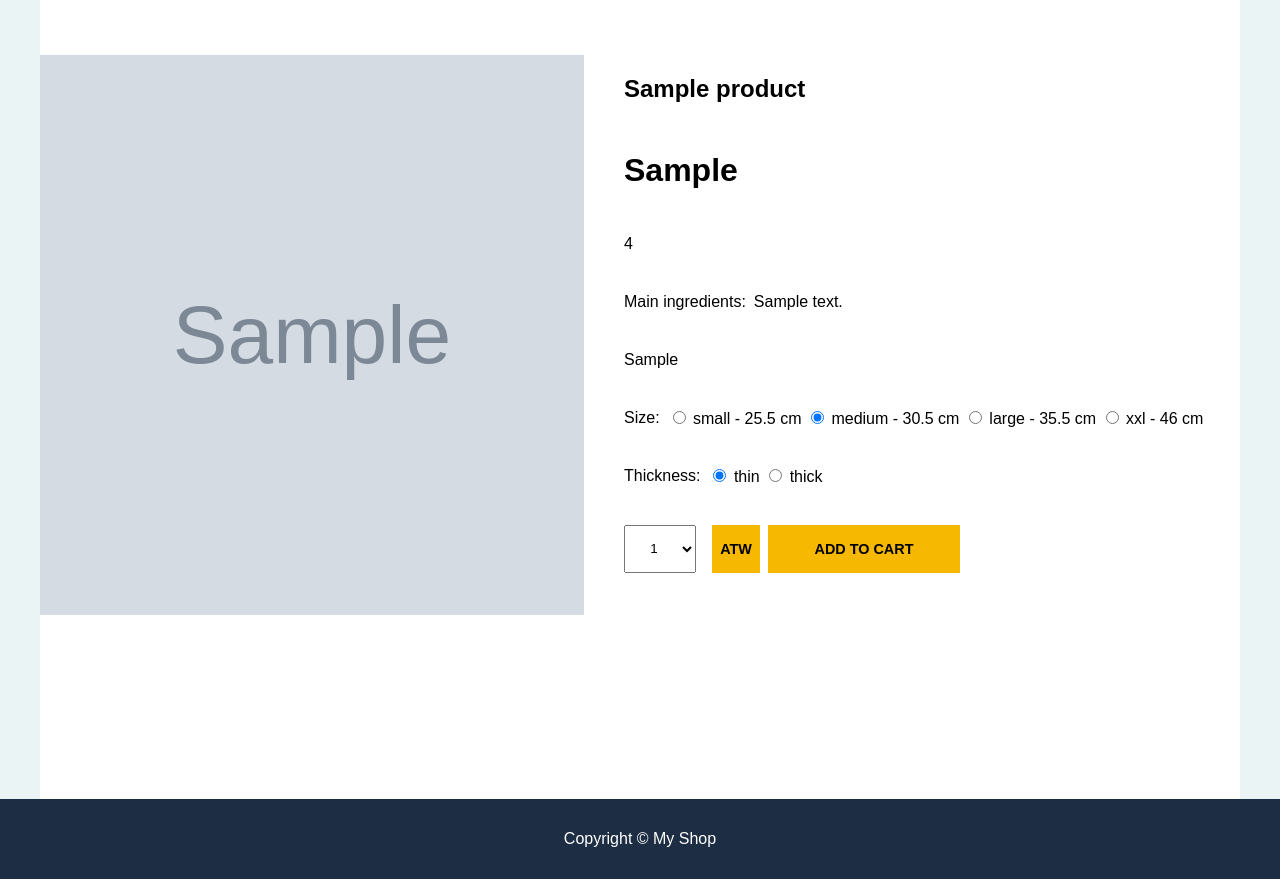
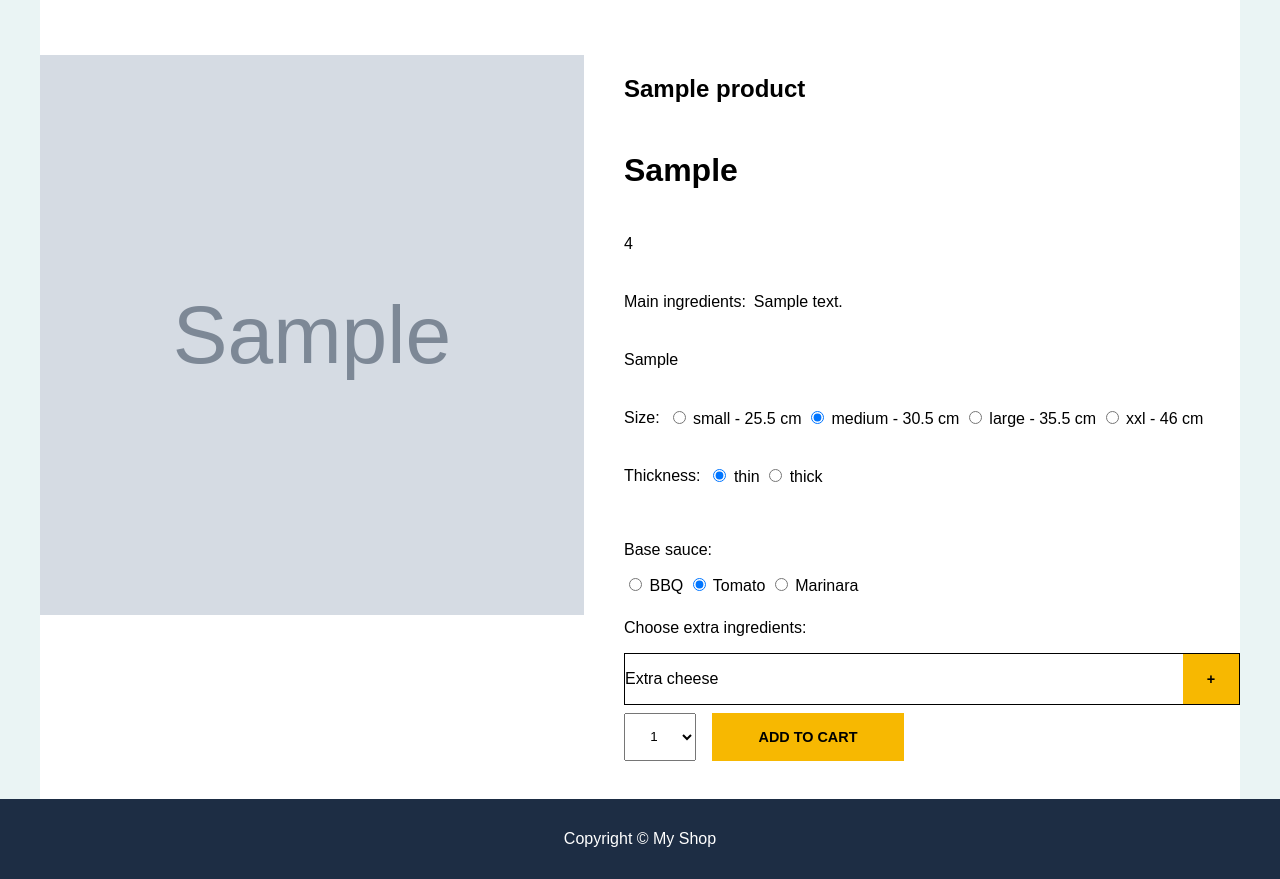
Before and after one commit to tofikvel/Full-Stack-Web-App, a Node server app: page /products/600000000000000000000001 in a window 1280 px wide. Shown: the part 105-984 px from the top of the page. Run offline with Node 20, Linux system fonts and the light colour scheme; tables that the repository leaves empty hold one stand-in row (values such as "Sample post"); grey boxes marked "Sample" are stand-in pictures; some libraries are stand-ins or nearby versions.

Commit message:
added few lines of code

```diff
--- a/public/styles.css
+++ b/public/styles.css
@@ -204,6 +204,24 @@ a {
     margin-right: 1rem;
 }
 
+.product-single-item-add-ingredient-btn-box {
+    display: flex;
+    justify-content: space-between;
+    border: 1px solid #000;
+}
+
+.product-single-item-add-ingredient-btn {
+    padding: 0.5rem;
+    cursor: pointer;
+    border: none;
+    font-size: 0.9rem;
+    font-weight: 600;
+    background: #f7b801;
+    color: #000;
+    height: auto;
+    width: 3.5rem;
+}
+
 .product-single-item-atc-btn-box {
     display: flex;
     align-items: center;
--- a/views/details.ejs
+++ b/views/details.ejs
@@ -55,6 +55,27 @@
                                     <label for="thin">thick</label>
                                 </div>
                             </div>
+                            <div class="product-single-item-base-sauce">
+                                <p class="product-single-item-sauce-label">Base sauce:</p>
+                                <input type="radio" value="BBQ" name="sauce" id="bbq" checked>
+                                <label for="bbq">BBQ</label>
+                                <input type="radio" value="Tomato" name="sauce" id="tomato" checked>
+                                <label for="bbq">Tomato</label>
+                                <input type="radio" value="Marinara" name="sauce" id="marinara">
+                                <label for="bbq">Marinara</label>
+                            </div>
+                            <div class="product-single-item-add-ingredients">
+                                <div class="product-single-item-add-ingredients-title">
+                                    <p>Choose extra ingredients:</p>
+                                </div>
+                                <div class="product-single-item-add-ingredients-list">
+                                    <div class="product-single-item-add-ingredient-btn-box">
+                                        <p class="product-single-item-add-ingredient-btn-label">Extra cheese</p>
+                                        <button class="product-single-item-add-ingredient-btn"
+                                            onclick="toggleIcon(this)">+</button>
+                                    </div>
+                                </div>
+                            </div>
                             <div class="product-single-item-footer">
                                 <div class="product-single-item-footer-size-atc-btn-box">
                                     <select name="quantity" class="product-single-item-quantity">
@@ -65,7 +86,6 @@
                                         <option value="5">5</option>
                                     </select>
                                     <div class="product-single-item-atc-btn-box">
-                                        <button class="product-single-item-atw-btn">ATW</button>
                                         <form method="POST" action="/cart" style="display: inline;">
                                             <input type="hidden" name="title" value="<%= product.title %>">
                                             <input type="hidden" name="price" value="<%= product.price %>">
@@ -84,6 +104,15 @@
             </div>
 
             <%- include('./partials/footer.ejs')%>
+                <script>
+                    function toggleIcon(button) {
+                        if (button.innerHTML === "+") {
+                            button.innerHTML = "−";
+                        } else {
+                            button.innerHTML = "+";
+                        }
+                    }
+                </script>
     </body>
 
 </html>
```
